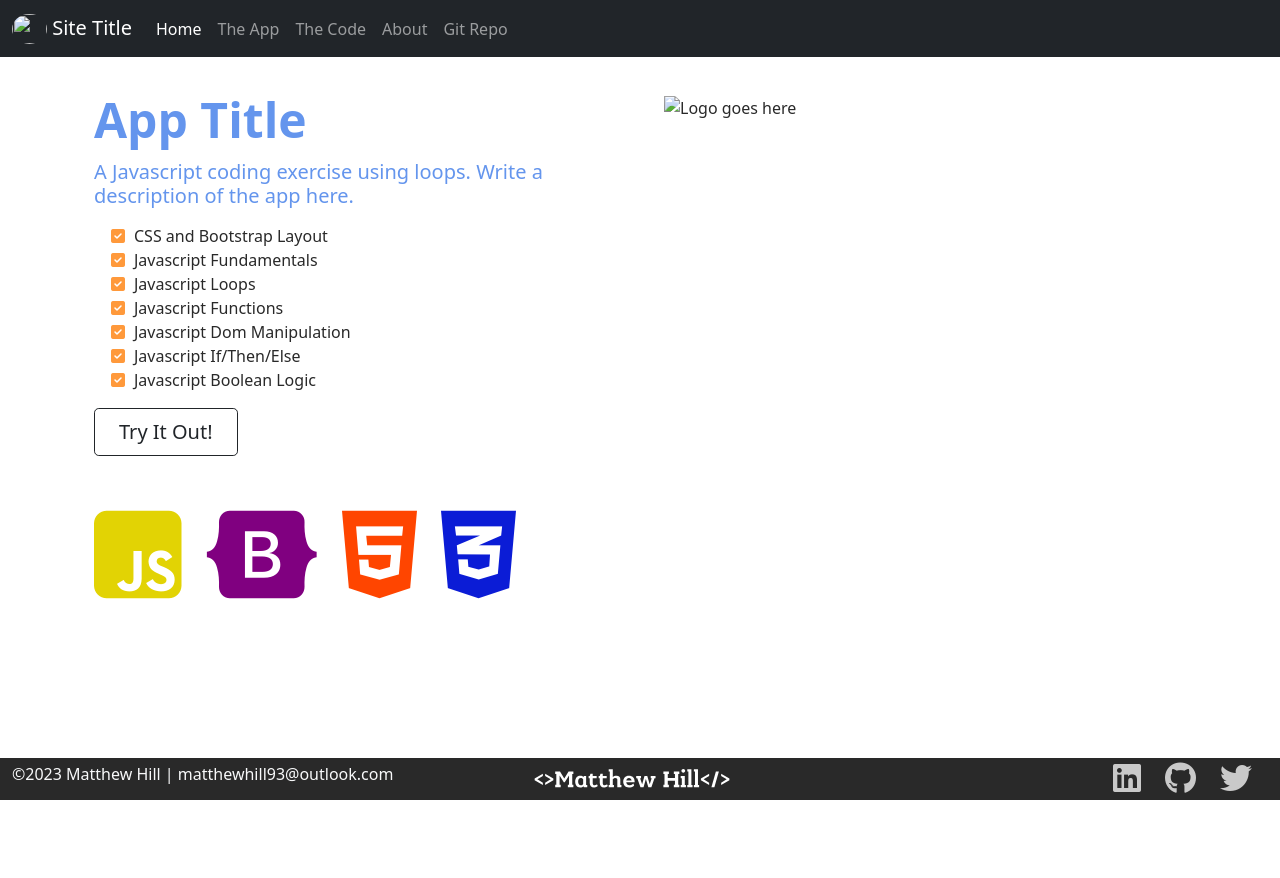
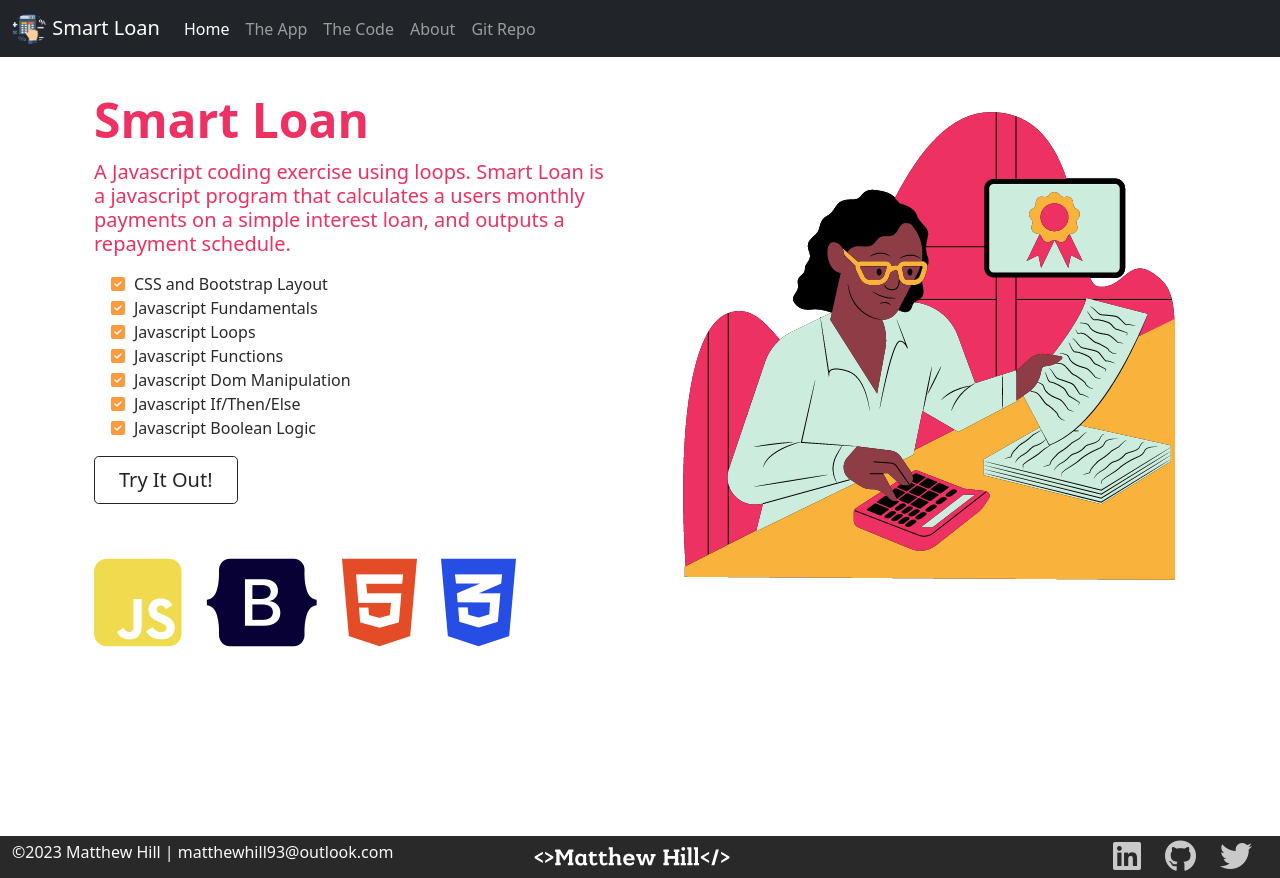
Before and after one commit to Ma77hewHill/SmartLoan, a plain HTML site: page index.html in a window 1280 px wide. Before the commit the page ends 830 px from the top, so only its background shows below. Drawn offline with nearby package versions, Linux system fonts and the light colour scheme.

Commit message:
First Commit
Created the landing page for the site and added styling. Created the first part of the UI for the app. i.e the input form.

```diff
--- a/css/site.css
+++ b/css/site.css
@@ -1,6 +1,6 @@
 
 :root{
-    --primary-color: #6495ED;
+    --primary-color: #ED3162;
     --secondary-color: #ff993b;
     --dark-color: #292929;
     --white-color: #ffffff;
@@ -38,19 +38,19 @@ footer .social>a:hover{
 }
 
 .bsicon{
-    color:purple;
+    color:#080135;
 }
 
 .jsicon{
-    color:rgb(226,211,4);
+    color:#F0DB4F;
 }
 
 .html5icon{
-    color: orangered;
+    color: #e34c26;
 }
 
 .cssicon{
-    color:rgb(11,28,214);
+    color:#264de4;
 }
 
 .checklist >li i{
--- a/index.html
+++ b/index.html
@@ -2,7 +2,7 @@
 <html lang="en" class="h-100">
 
 <head>
-    <title>App Title</title>
+    <title>Smart Loan</title>
     <!-- Required meta tags -->
     <meta charset="utf-8">
     <meta name="viewport" content="width=device-width, initial-scale=1, shrink-to-fit=no">
@@ -11,7 +11,7 @@
     <link href="https://cdn.jsdelivr.net/npm/bootstrap@5.1.1/dist/css/bootstrap.min.css" rel="stylesheet"
         integrity="sha384-F3w7mX95PdgyTmZZMECAngseQB83DfGTowi0iMjiWaeVhAn4FJkqJByhZMI3AhiU" crossorigin="anonymous">
     <link rel="stylesheet" href="/css/site.css">
-    <link rel="icon" type="image/png"  href="">
+    <link rel="icon" type="image/png"  href="/img/Smart Loan  Fav.png">
 
     <script src="https://kit.fontawesome.com/5db21ba9c6.js" crossorigin="anonymous"></script>
 </head>
@@ -20,7 +20,7 @@
 <!--NAV SECTION-->
 <nav class="navbar navbar-expand-md navbar-dark fixed-top bg-dark">
     <div class="container-fluid">
-        <a class="navbar-brand" href="#"><img src="" class="d-inline-block align-text-top rounded-circle" width="35" height="30"><img> Site Title</a>
+        <a class="navbar-brand" href="#"><img src="/img/Smart Loan  Fav.png" class="d-inline-block align-text-top rounded-circle" width="35" height="30"><img> Smart Loan</a>
         <button class="navbar-toggler" type="button" data-bs-toggle="collapse" data-bs-target="#navbarCollapse"
             aria-controls="navbarCollapse" aria-expanded="false" aria-label="Toggle navigation">
             <span class="navbar-toggler-icon"></span>
@@ -51,8 +51,8 @@
        <div class="container col-xxl-8 px-4 py-5">
            <div class="row  row-cols-1 row-cols-md-2 g-5 py-5">
              <div class="col order-last order-md-first">
-                <h1 class="display-5 fw-bold lh-1 mb-3">App Title</h1>
-                <h4 class="lead">A Javascript coding exercise using loops. Write a description of the app here.</h4>
+                <h1 class="display-5 fw-bold lh-1 mb-3">Smart Loan</h1>
+                <h4 class="lead">A Javascript coding exercise using loops. Smart Loan is a javascript program that calculates a users monthly payments on a simple interest loan, and outputs a repayment schedule.</h4>
                 <ul class="fa-ul pt-2 checklist">
                     <li><span class="fa-li"><i class="fas fa-check-square"></i></span>CSS and Bootstrap Layout</li>
                     <li><span class="fa-li"><i class="fas fa-check-square"></i></span>Javascript Fundamentals</li>
@@ -77,13 +77,13 @@
                 </h5>
              </div>
              <div class="col">
-                <img src="" class="img-fluid center-block d-block mx-auto" alt="Logo goes here" width="700" height="500">
+                <img src="/img/calculator (1).png" class="img-fluid center-block d-block mx-auto" alt="Logo goes here" width="500" height="300">
              </div>
            </div>
        </div>
     </main>
 <!--Footer-->
-    <footer class="footer mt-auto py-1 sticky-footer">
+    <footer class="footer mt-auto py-1">
         <div class="container-fluid">
            <div class="row row-cols-1 row-cols-md-3 gy-2">
             <div class="col order-last order-md-first text-light">
```
Also changed, not shown: app.html (+26 -5 lines), img/MoneyWings.png (deleted), img/Smart Loan  Fav.png (added), img/calculator (1).png (added).
